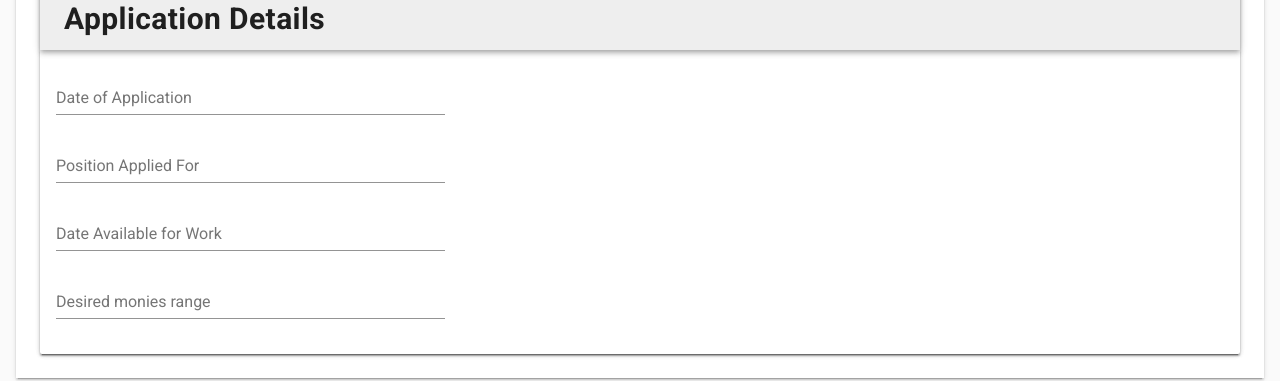
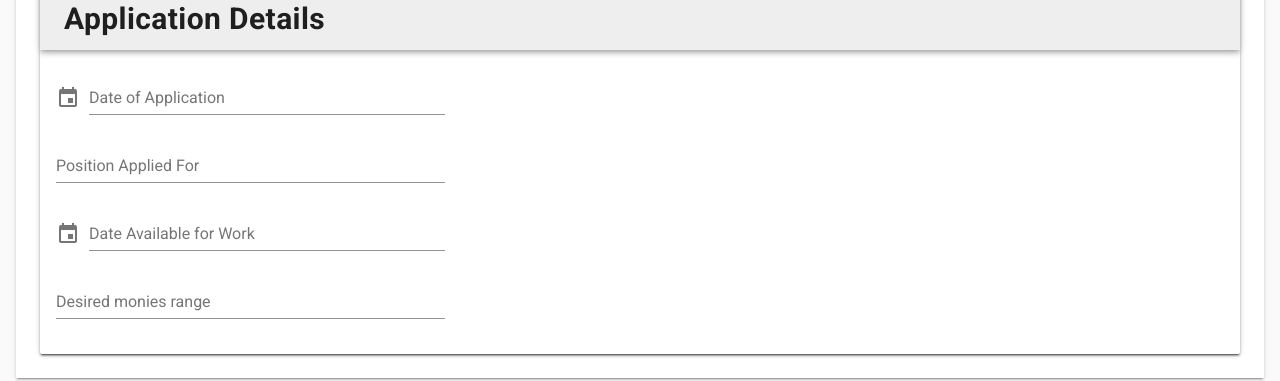
Before and after one commit to I3uckwheat/job-application-form, a Vue app: page /job-app/step1 in a window 1280 px wide. Shown: the part 945-1326 px from the top of the page. Built offline with nearby package versions, Linux system fonts and the light colour scheme.

Commit message:
adds date dialog fields

```diff
--- a/src/components/JobApp/Step1/ApplicationDetailsForm.vue
+++ b/src/components/JobApp/Step1/ApplicationDetailsForm.vue
@@ -3,9 +3,10 @@
     <h2 slot="title">Application Details</h2>
 
     <v-flex xs12 sm4>
-      <v-text-field
-        label="Date of Application">
-      </v-text-field>
+      <app-date-dialog
+        label="Date of Application"
+        v-model="applicationDate"
+      ></app-date-dialog>
     </v-flex>
 
     <v-flex xs12 sm4>
@@ -15,9 +16,10 @@
     </v-flex>
 
     <v-flex xs12 sm4>
-      <v-text-field
-        label="Date Available for Work">
-      </v-text-field>
+      <app-date-dialog
+        label="Date Available for Work"
+        v-model="dateAvailable"
+      ></app-date-dialog>
     </v-flex>
 
     <v-flex xs12 sm4>
@@ -31,9 +33,18 @@
 
 <script>
 import Card from "../shared/Card.vue";
+import DateDialog from "../shared/DateDialog.vue";
+
 export default {
+  data() {
+    return {
+      applicationDate: '',
+      dateAvailable: ''
+    }
+  },
   components: {
-    appCard: Card
+    appCard: Card,
+    appDateDialog: DateDialog
   }
 };
 </script>
--- a/src/components/JobApp/Step2/PastEmploymentForm/PastEmploymentForm.vue
+++ b/src/components/JobApp/Step2/PastEmploymentForm/PastEmploymentForm.vue
@@ -53,17 +53,19 @@
 
           <!-- Third Row -->
           <v-flex xs6 sm6>
-            <v-text-field
+            <app-date-dialog
               label="Start Date"
-              v-model="jobs[index].startDate">
-            </v-text-field>
+              v-model="jobs[index].startDate"
+            >
+            </app-date-dialog>
           </v-flex>
 
           <v-flex xs6 sm6>
-            <v-text-field
+            <app-date-dialog
               label="End Date"
-              v-model="jobs[index].endDate">
-            </v-text-field>
+              v-model="jobs[index].endDate"
+            >
+            </app-date-dialog>
           </v-flex>
 
           <!-- Fourth Row -->
@@ -100,6 +102,7 @@
 
 <script>
 import Card from "../../shared/Card.vue";
+import DateDialog from "../../shared/DateDialog.vue";
 import AddBlockButton from "../../shared/AddBlockButton.vue";
 
 export default {
@@ -130,7 +133,8 @@ export default {
   },
   components: {
     appCard: Card,
-    appAddBlockButton: AddBlockButton
+    appAddBlockButton: AddBlockButton,
+    appDateDialog: DateDialog
   }
 };
 </script>
--- a/src/components/JobApp/Step3/ApplicantAgreement/ApplicantAgreement.vue
+++ b/src/components/JobApp/Step3/ApplicantAgreement/ApplicantAgreement.vue
@@ -16,7 +16,7 @@ import Card from "../../shared/Card.vue";
 
 export default {
   components: {
-    appCard: Card
+    appCard: Card,
   }
 };
 </script>
--- a/src/components/JobApp/Step3/Step3.vue
+++ b/src/components/JobApp/Step3/Step3.vue
@@ -16,10 +16,10 @@
       </v-flex>
 
       <v-flex xs4 class="my-2">
-        <v-text-field
+        <app-date-dialog
           label="Date of Signature"
           v-model="signatureDate"
-        ></v-text-field>
+        ></app-date-dialog>
       </v-flex>
     </v-layout>
 
@@ -28,6 +28,7 @@
 
 <script>
 import ApplicantAgreement from "./ApplicantAgreement/ApplicantAgreement.vue";
+import DateDialog from "../shared/DateDialog.vue";
 
 export default {
   data() {
@@ -37,7 +38,8 @@ export default {
     };
   },
   components: {
-    ApplicantAgreement
+    ApplicantAgreement,
+    appDateDialog: DateDialog
   }
 };
 </script>
```
